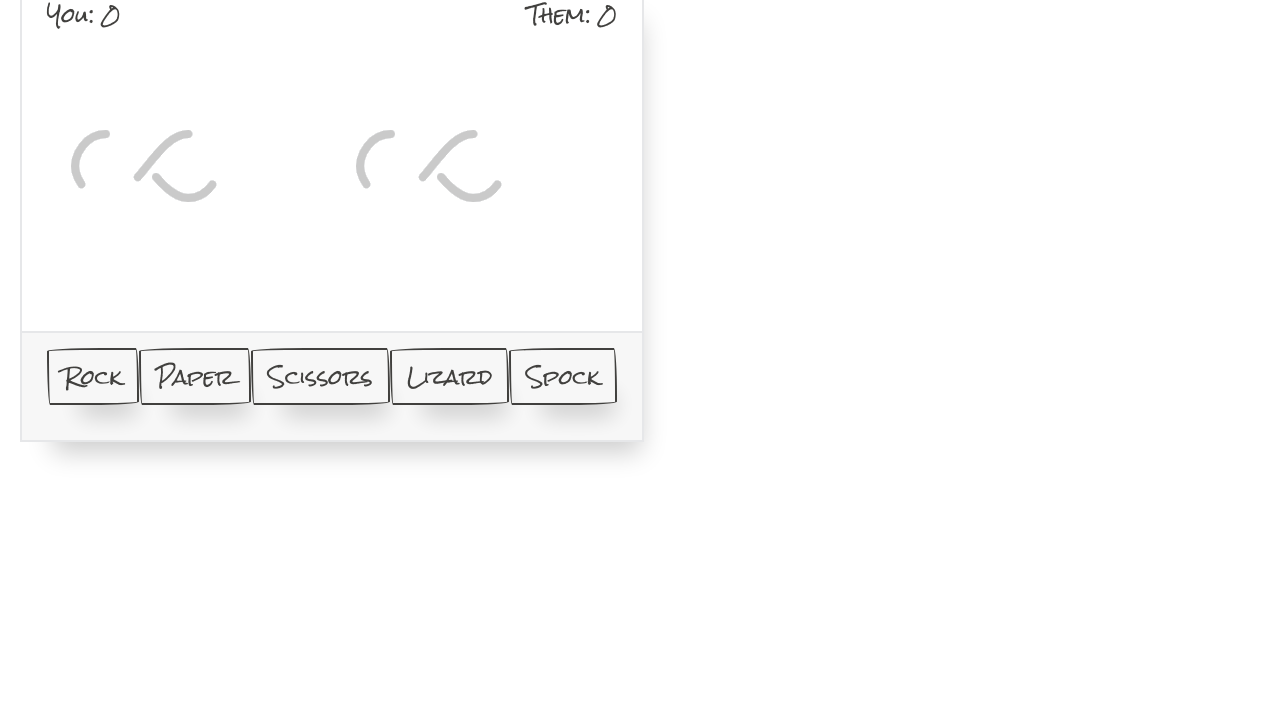
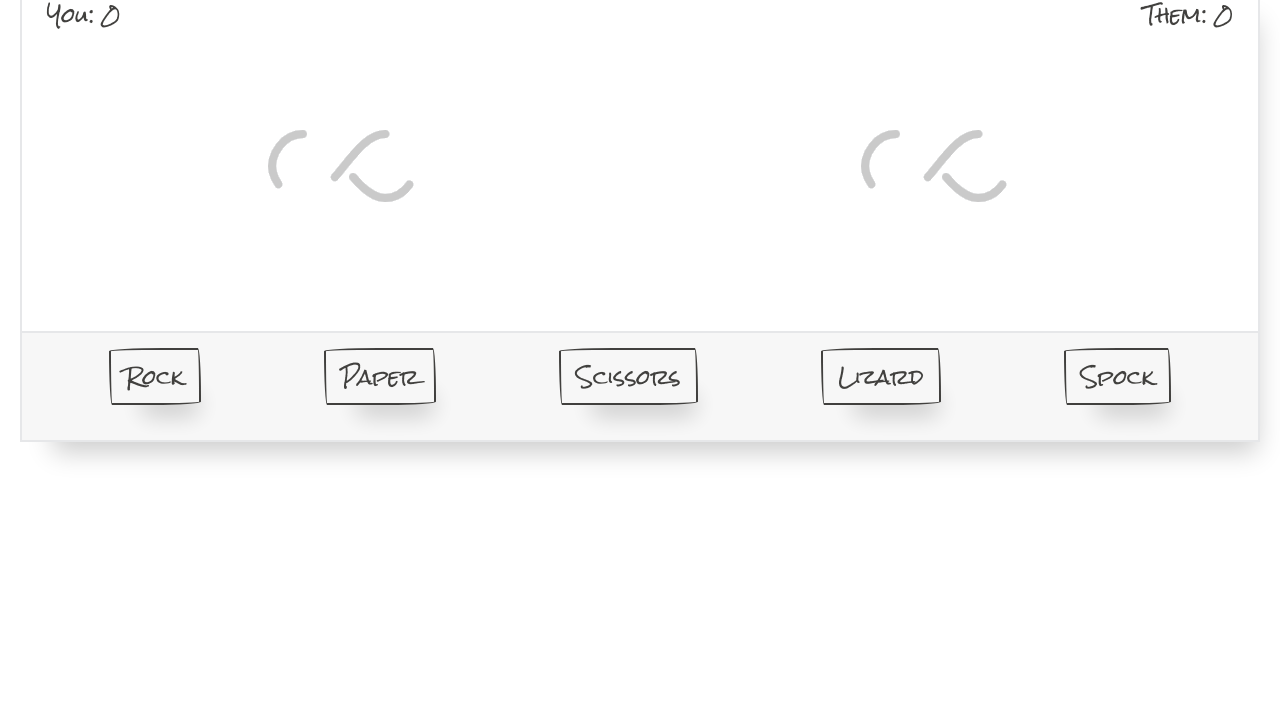
Before and after one commit to jbarratt/rpsls, a website with bundled scripts: page frontend/public/index.html in a window 1280 px wide. Shown: the part 90-800 px from the top of the page. Built offline with nearby package versions, Linux system fonts and the light colour scheme; no server answers; a web font is replaced by a local one.

Commit message:
added comments and style fixes

```diff
--- a/frontend/public/index.html
+++ b/frontend/public/index.html
@@ -34,7 +34,7 @@
 			</div>
 		</nav>
 		<div class="row">
-		<div class="card">
+		<div class="card gameboard">
 			<div class="card-body">
 				<div class="row flex-edges">
 					<p id="youscore">You: 0</p>
--- a/frontend/public/style.css
+++ b/frontend/public/style.css
@@ -9,6 +9,14 @@ body, button, p, h1, h2, h3, li, small {
 	font-family: 'Rock Salt', cursive;
 }
 
+img {
+	margin-left: auto;
+	margin-right: auto;
+}
+
+.gameboard {
+	width: 100%;
+}
 
 .playrow div {
 	padding: 0em;
```
Also changed, not shown: frontend/src/main.js (+42 -4 lines).
